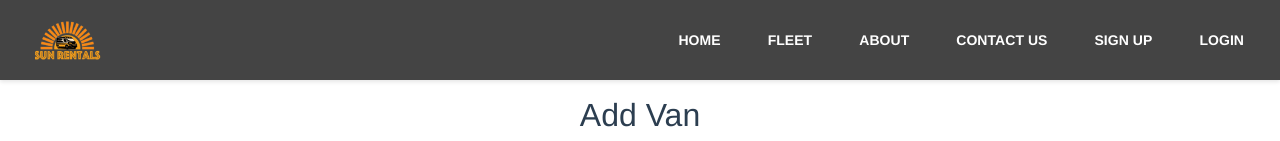
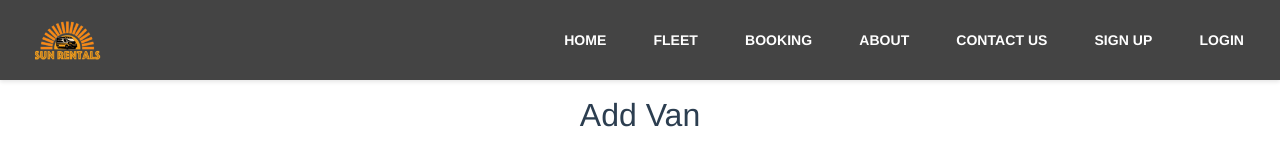
Before and after one commit to GilbertoSilva998/sunRentalFE, a Vue app: page /vans in a window 1280 px wide. Shown: the top 141 px of the page. Built offline with nearby package versions, Linux system fonts and the light colour scheme; no server answers.

Commit message:
Login Header

```diff
--- a/src/layout/Header.vue
+++ b/src/layout/Header.vue
@@ -9,7 +9,7 @@
       <nav class="nav-links">
         <router-link to="/" class="nav-link">Home</router-link>
         <router-link to="/fleet" class="nav-link">Fleet</router-link>
-<!--        <router-link to="#" class="nav-link">Branches</router-link>-->
+        <router-link to="/Booking" class="nav-link">Booking</router-link>
         <router-link to="/about" class="nav-link">About</router-link>
         <router-link to="/contactUs" class="nav-link">Contact Us</router-link>
 <!--<router-link to="/dashboard" class="nav-link">Dashboard</router-link>         -->
--- a/src/router/index.js
+++ b/src/router/index.js
@@ -8,12 +8,18 @@ import AdminDashboard from '@/components/AdminDashboard.vue'; // Update with the
 import VansView from '@/views/Dashboard/Vans/VansView.vue'
 import manageAdmins from "@/views/ManageAdmins.vue";
 import Fleet from '@/views/Fleet.vue'
+import Booking from "@/views/Booking.vue";
 
 const routes = [
   {
     path: '/Fleet',
     name: 'Fleet',
     component: Fleet
+  },
+  {
+    path: '/Booking',
+    name: '/Booking',
+    component: Booking
   },
   {
     path: '/',
--- a/src/views/LoginView.vue
+++ b/src/views/LoginView.vue
@@ -1,6 +1,10 @@
 <template>
   <div class="page-container">
     <Header />
+    <br/>
+    <br/>
+    <br/>
+    <br/>
     <div class="content">
       <div class="login-container">
         <h1>Login</h1>
```
